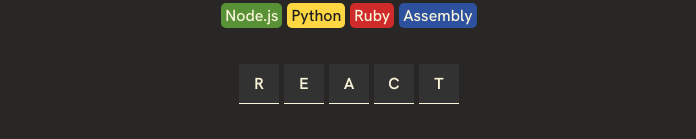
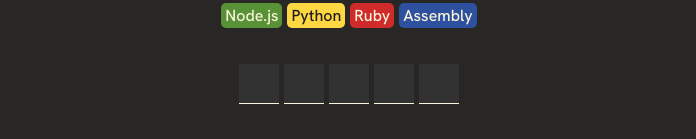
Before and after one commit to Anri20/Assembly-Endgame-React, a React (Vite) app in the folder assembly-endgame/: page / in a window 1280 px wide. Shown: the part 397-536 px from the top of the page, without its empty margins (291-987 px from the left). Built offline with nearby package versions, Linux system fonts and the light colour scheme.

Commit message:
Add Guessing Feature
Also limit to 1 guess per letter or char

```diff
--- a/assembly-endgame/src/App.jsx
+++ b/assembly-endgame/src/App.jsx
@@ -3,6 +3,7 @@
 
 export default function AssemblyEndgame() {
     const [currentWord, setCurrentWord] = useState("react")
+    const [guessLetter, setGuessLetter] = useState([])
 
     const languageElement = languages.map(lang => {
         const styles = {
@@ -26,22 +27,27 @@
                 className="letter"
                 key={index}
             >
-                {letter.toUpperCase()}
+                {guessLetter.includes(letter) ? letter.toUpperCase() : ""}
             </span>
         )
     })
 
-    const alphabet = "ABCDEFGHIJKLMNOPQRSTUVWXYZ"
+    const alphabet = "abcdefghijklmnopqrstuvwxyz"
 
     const keyboardElement = alphabet.split("").map(char => {
         return (
             <button
                 key={char}
+                onClick={() => guess(char)}
             >
-                {char}
+                {char.toUpperCase()}
             </button>
         )
     })
+
+    function guess(char) {
+        setGuessLetter(prev => (!prev.includes(char) ? [...prev, char] : prev))
+    }
 
     return (
         <main>
```
